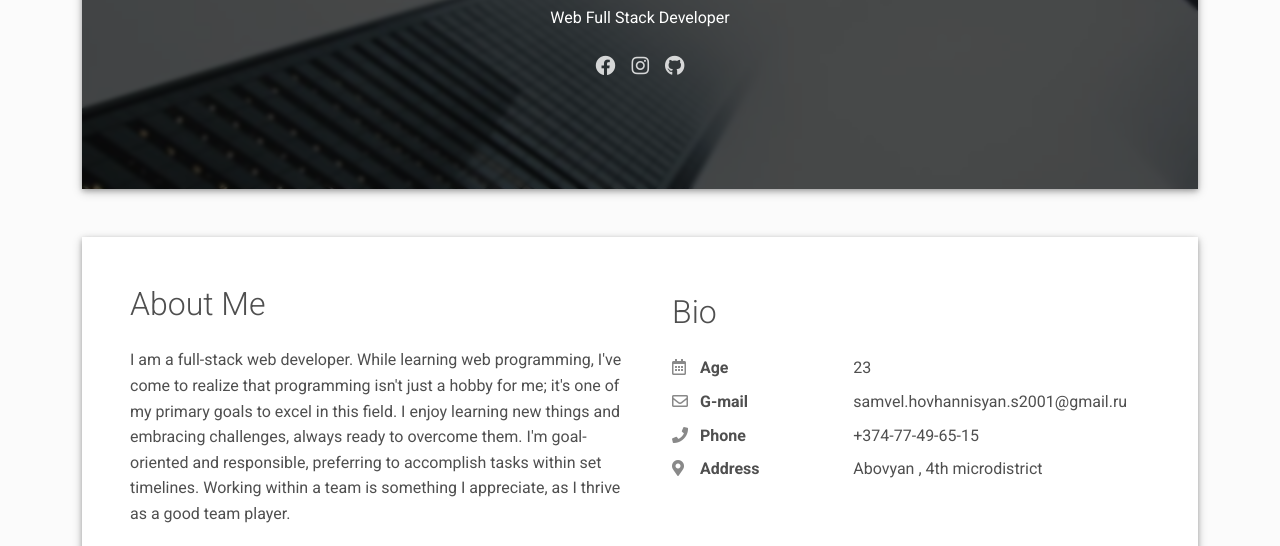
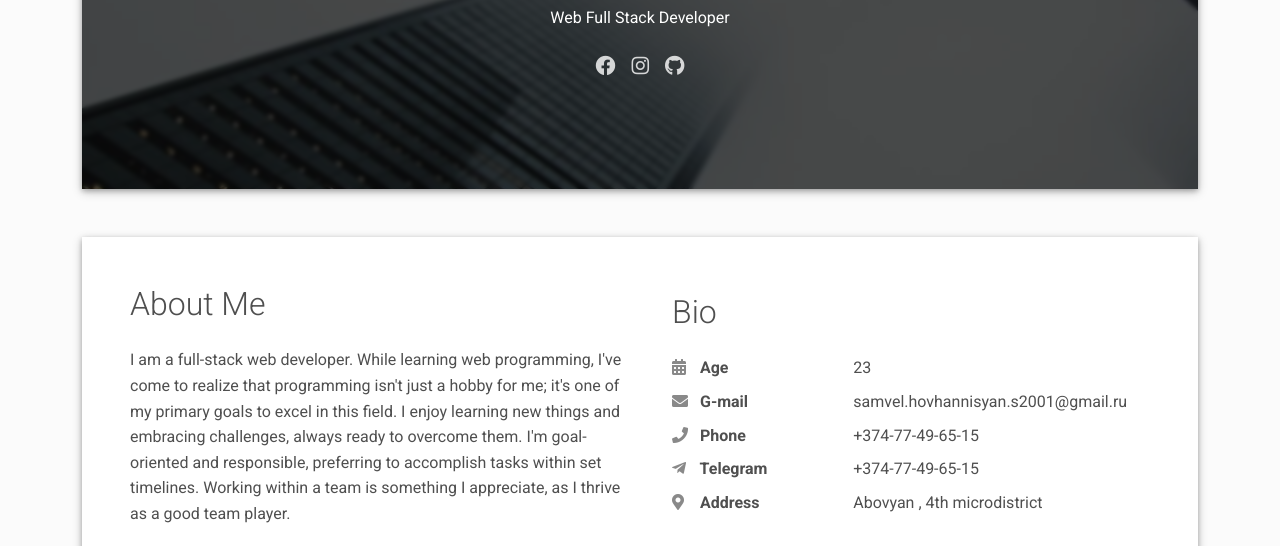
Before and after one commit to SamvellHovhannisyan/SamvellHovhannisyan.github.io, a plain HTML site: page cv/index.html in a window 1280 px wide. Shown: the part 423-969 px from the top of the page. Drawn offline with Linux system fonts and the light colour scheme.

Commit message:
updated icons

```diff
--- a/cv/index.html
+++ b/cv/index.html
@@ -121,7 +121,7 @@
                 <h2 class="h2 fw-light mb-4">Bio</h2>
                 <div class="col-sm-5">
                   <div class="pb-2 fw-bolder">
-                    <i class="far fa-calendar-alt pe-2 text-muted" style="width:24px;opacity:0.85;"></i>
+                    <i class="fas fa-calendar-alt pe-2 text-muted" style="width:24px;opacity:0.85;"></i>
                     Age
                   </div>
                 </div>
@@ -130,7 +130,7 @@
                 </div>
                 <div class="col-sm-5">
                   <div class="pb-2 fw-bolder">
-                    <i class="far fa-envelope pe-2 text-muted" style="width:24px;opacity:0.85;"></i>
+                    <i class="fas fa-envelope pe-2 text-muted" style="width:24px;opacity:0.85;"></i>
                     G-mail
                   </div>
                 </div>
@@ -143,6 +143,17 @@
                   <div class="pb-2 fw-bolder">
                     <i class="fas fa-phone pe-2 text-muted" style="width:24px;opacity:0.85;"></i>
                     Phone
+                  </div>
+                </div>
+                <div class="col-sm-7">
+                  <div class="pb-2">+374-77-49-65-15</div>
+                </div>
+                <div class="col-sm-5">
+                  <div class="pb-2 fw-bolder">
+<!--                    <i class="fas fa-telegram" style="width:24px;opacity:0.85;"></i>-->
+<!--                    <i class="fa-brands fa-telegram"></i>-->
+                    <i class="fab fa-telegram-plane pe-2 text-muted" style="width:24px;opacity:0.85;"></i>
+                    Telegram
                   </div>
                 </div>
                 <div class="col-sm-7">
```
